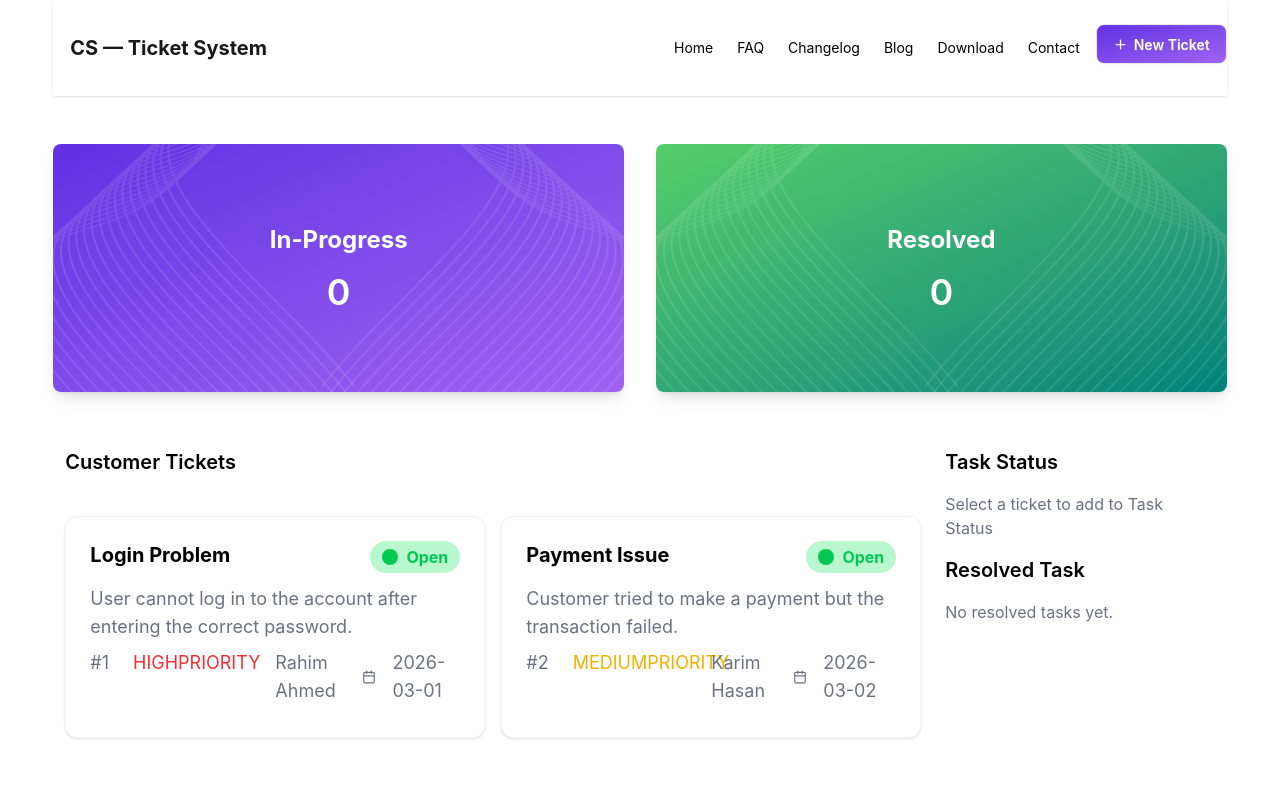
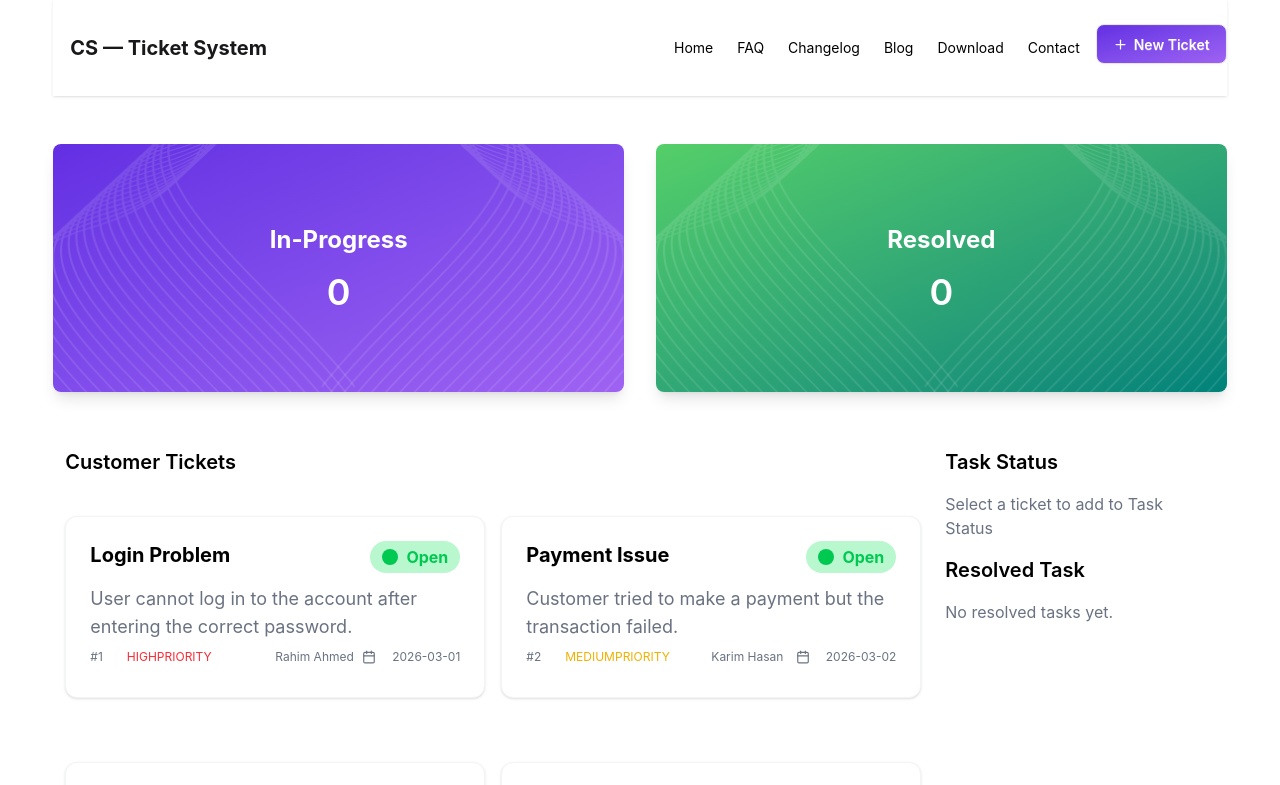
Before and after one commit to kanikanoorsathi/Mission-Restart-A2, a React (Vite) app: page / in a window 1280 px wide. Shown: the top 785 px of the page. Built offline with nearby package versions, Linux system fonts and the light colour scheme.

Commit message:
text font change

```diff
--- a/src/components/Ticket/Ticket.jsx
+++ b/src/components/Ticket/Ticket.jsx
@@ -27,7 +27,7 @@ const Ticket = ({ticket, handlePendingClick}) => {
                 </div>
             </div>
             <p className='font-normal text-gray-500 text-xs lg:text-lg'>{description}</p>
-            <div className='grid grid-cols-2 my-2 text-xs lg:text-lg'>
+            <div className='grid grid-cols-2 my-2 text-xs lg:text-text-base'>
                 <div className='flex justify-start'>
                     <p className='font-normal text-gray-500  mr-6'>#{id}</p>
                     <h4 className={`uppercase ${priorityColor[priority.toLowerCase()]}`}>{priority}priority</h4>
```
